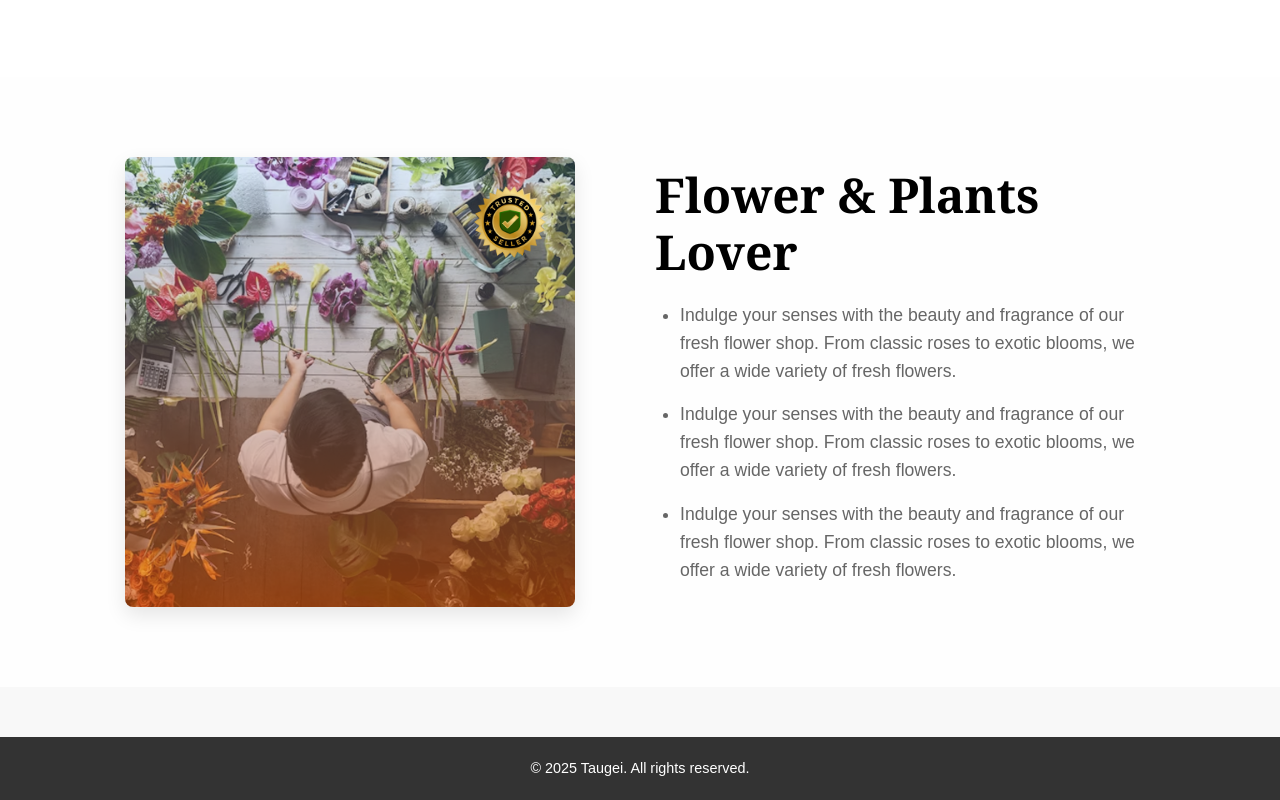
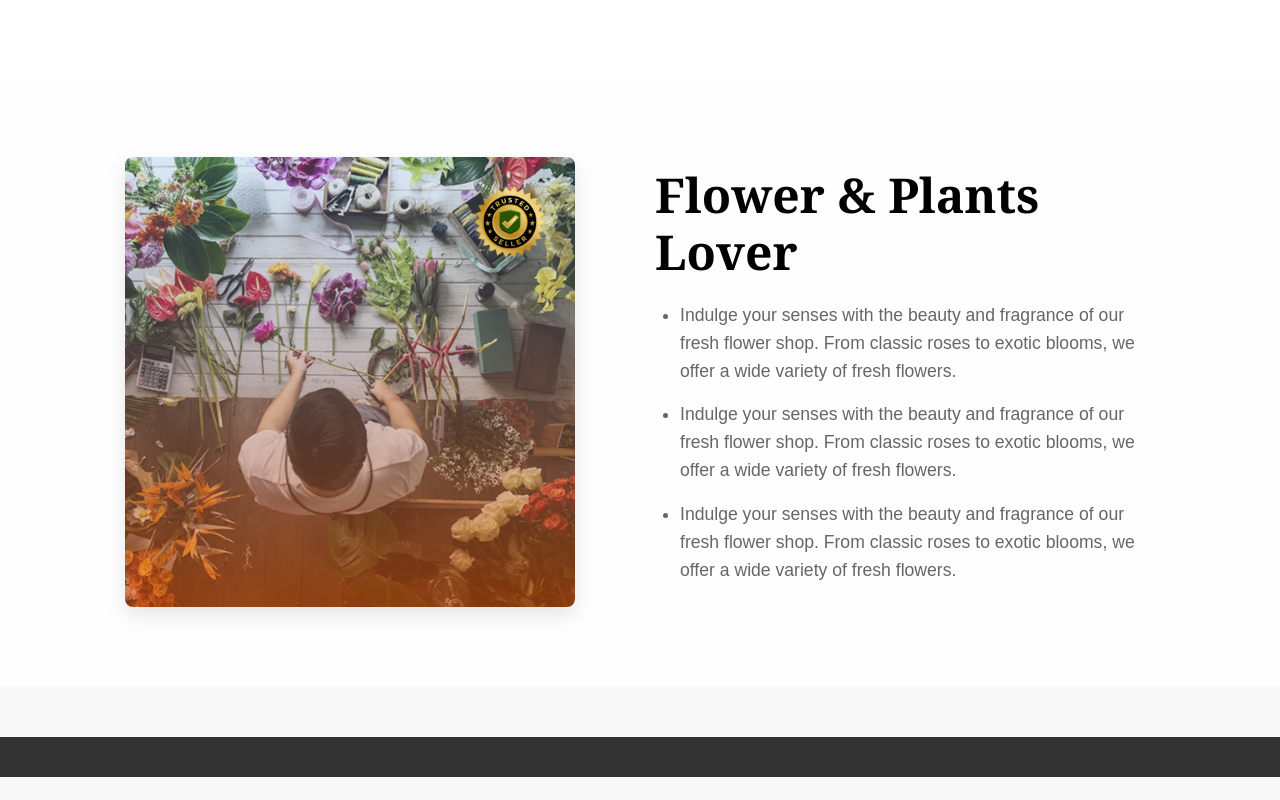
Before and after one commit to emo083/assignment-2-, a plain HTML site: page index.html in a window 1280 px wide. Shown: the part 1712-2512 px from the top of the page. After the commit the page ends 2489 px from the top, so only its background shows below. Drawn offline with Linux system fonts and the light colour scheme.

Commit message:
added some changes

```diff
--- a/index.html
+++ b/index.html
@@ -101,7 +101,7 @@
     </main>
 
     <footer>
-        <p>&copy; 2025 Taugei. All rights reserved.</p>
+
     </footer>
 </body>
 </html>
```
